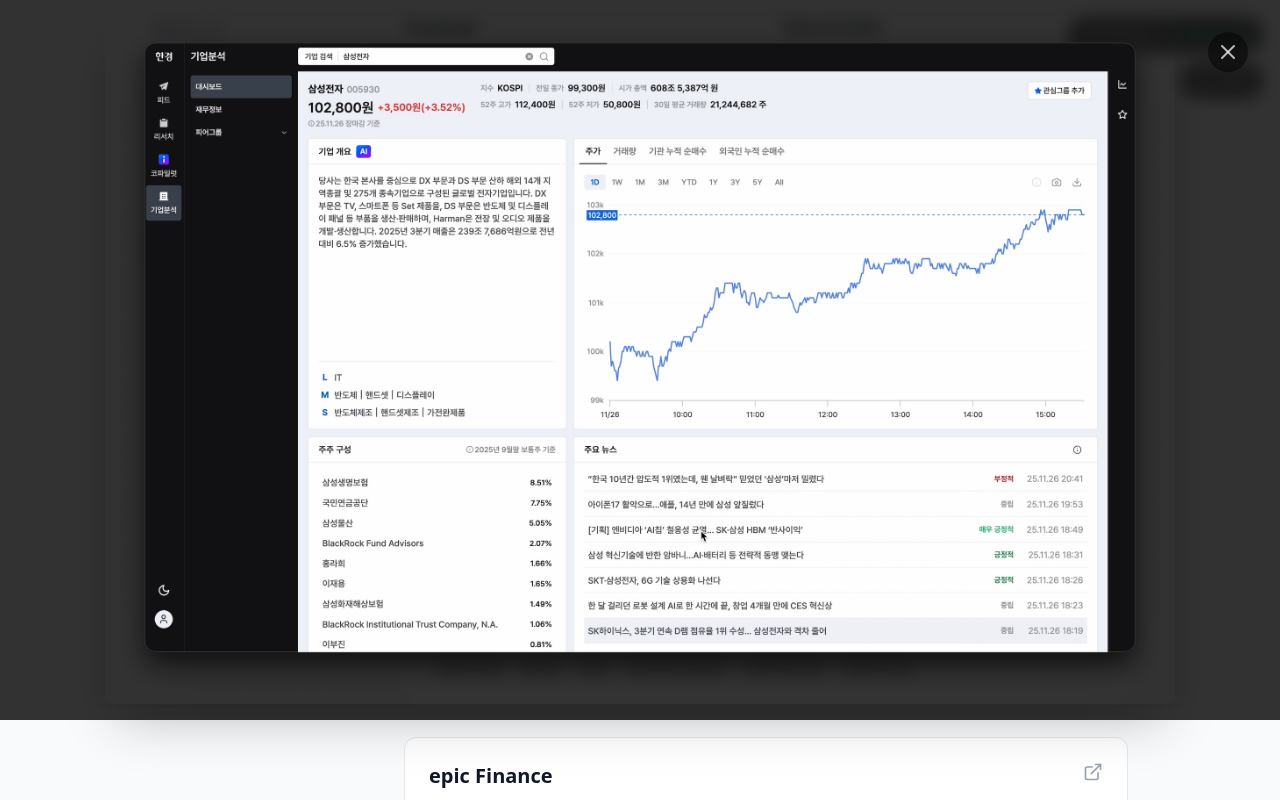
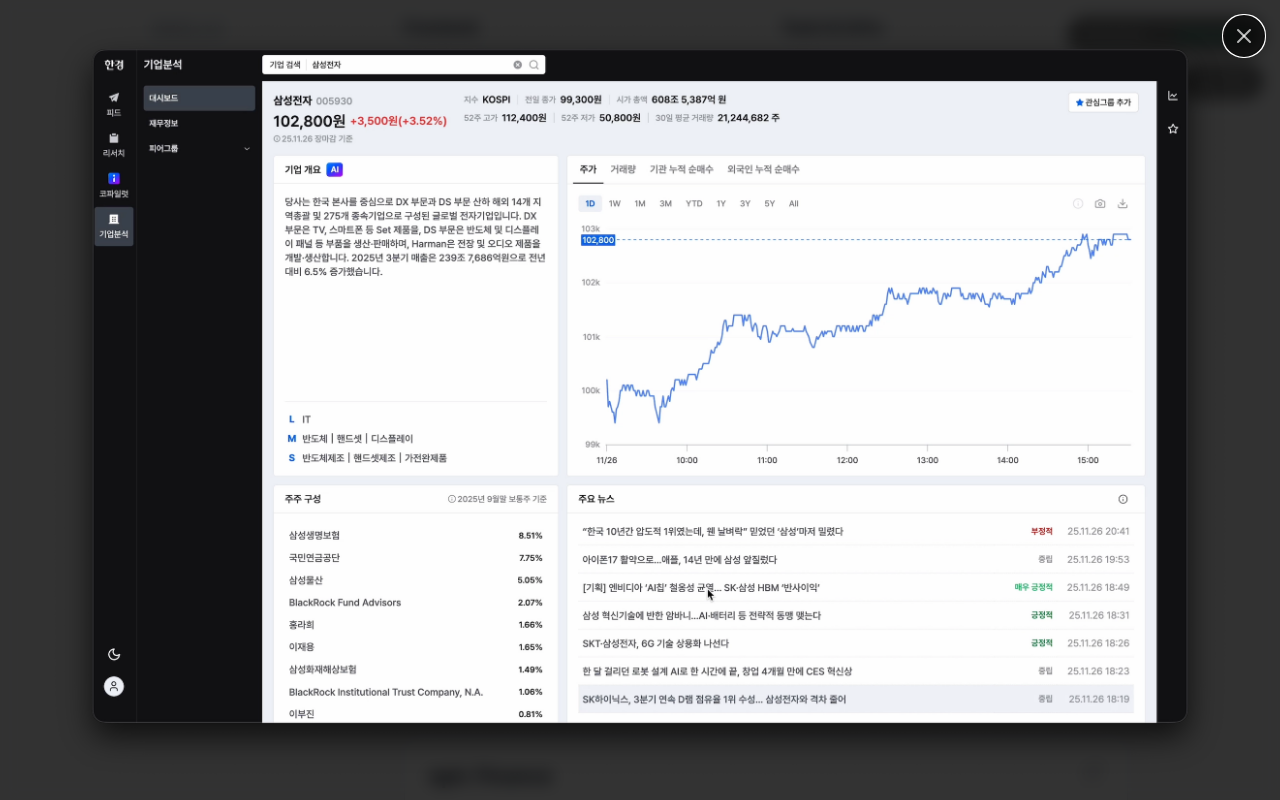
Before and after one commit to dev-song/home-renewed, a React (Vite) app: page / in a window 1280 px wide. Both pictures are taken after a click on the picture 577 px from the left and 2120 px from the top of the page. Shown: the part 1720-2520 px from the top of the page. Built offline with nearby package versions, Linux system fonts and the light colour scheme.

Commit message:
refactor: migrate ImageModal to native <dialog> element

```diff
--- a/src/pages/standard/components/ImageModal.tsx
+++ b/src/pages/standard/components/ImageModal.tsx
@@ -1,5 +1,5 @@
 import { X } from 'lucide-react';
-import { useEffect } from 'react';
+import { useEffect, useRef } from 'react';
 
 interface ImageModalProps {
   isOpen: boolean;
@@ -9,33 +9,43 @@
 }
 
 export default function ImageModal({ isOpen, imageUrl, onClose, altText }: ImageModalProps) {
+  const dialogRef = useRef<HTMLDialogElement>(null);
+
   useEffect(() => {
-    const handleEsc = (e: KeyboardEvent) => {
-      if (e.key === 'Escape') onClose();
-    };
+    const dialog = dialogRef.current;
+    if (!dialog) return;
 
     if (isOpen) {
-      document.addEventListener('keydown', handleEsc);
-      document.body.style.overflow = 'hidden';
+      dialog.showModal();
+    } else {
+      dialog.close();
     }
+  }, [isOpen]);
 
-    return () => {
-      document.removeEventListener('keydown', handleEsc);
-      document.body.style.overflow = 'unset';
-    };
-  }, [isOpen, onClose]);
+  // Handle backdrop click
+  const handleBackdropClick = (e: React.MouseEvent<HTMLDialogElement>) => {
+    const dialog = dialogRef.current;
+    if (dialog && e.target === dialog) {
+      onClose();
+    }
+  };
 
-  if (!isOpen) return null;
+  // Handle native close event (e.g. Escape key)
+  const handleClose = () => {
+    onClose();
+  };
 
   return (
-    <div
-      className='fixed inset-0 z-50 flex items-center justify-center p-4 bg-black/80 backdrop-blur-sm transition-opacity duration-300'
-      onClick={onClose}
+    <dialog
+      ref={dialogRef}
+      className='bg-transparent p-0 border-0 backdrop:bg-black/80 backdrop:backdrop-blur-sm m-auto max-w-none max-h-none w-full h-full inset-0 z-50 transition-all focus:outline-none'
+      onClick={handleBackdropClick}
+      onClose={handleClose}
     >
-      <div className='relative max-w-7xl max-h-[90vh] w-full h-full flex items-center justify-center'>
+      <div className='relative w-full h-full flex items-center justify-center p-4'>
         <button
           onClick={onClose}
-          className='absolute top-4 right-4 p-2 text-white/70 hover:text-white bg-black/50 rounded-full transition-colors z-50 pointer-events-auto'
+          className='absolute top-4 right-4 p-2 text-white/70 hover:text-white bg-black/50 rounded-full transition-colors z-50 cursor-pointer'
           aria-label='Close modal'
         >
           <X className='w-6 h-6' />
@@ -43,10 +53,10 @@
         <img
           src={imageUrl}
           alt={altText || 'Expanded project image'}
-          className='max-w-full max-h-full object-contain rounded-lg shadow-2xl pointer-events-auto'
+          className='max-w-[95vw] max-h-[95vh] object-contain rounded-lg'
           onClick={(e) => e.stopPropagation()}
         />
       </div>
-    </div>
+    </dialog>
   );
 }
--- a/src/pages/standard/components/ProjectsSection.tsx
+++ b/src/pages/standard/components/ProjectsSection.tsx
@@ -57,7 +57,7 @@
                       key={idx}
                       src={img}
                       alt={`${project.title} screenshot ${idx + 1}`}
-                      className='h-48 w-auto rounded-lg shadow-sm border border-gray-100 object-cover shrink-0 cursor-pointer hover:scale-105 hover:opacity-95 transition-all duration-300'
+                      className='h-48 w-auto rounded-lg object-cover shrink-0 cursor-pointer hover:scale-105 hover:opacity-95 transition-all duration-300'
                       onClick={() => setSelectedImage(img)}
                     />
                   ))}
```
